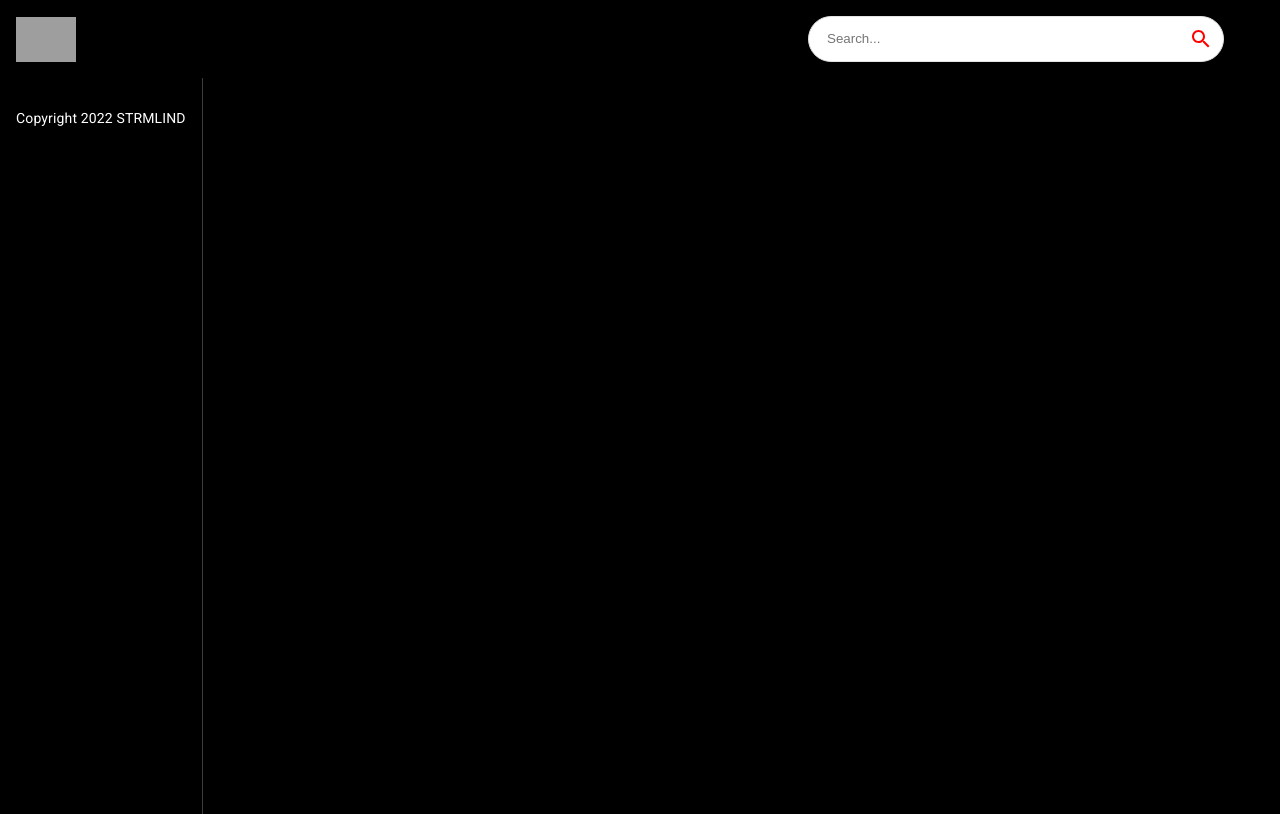
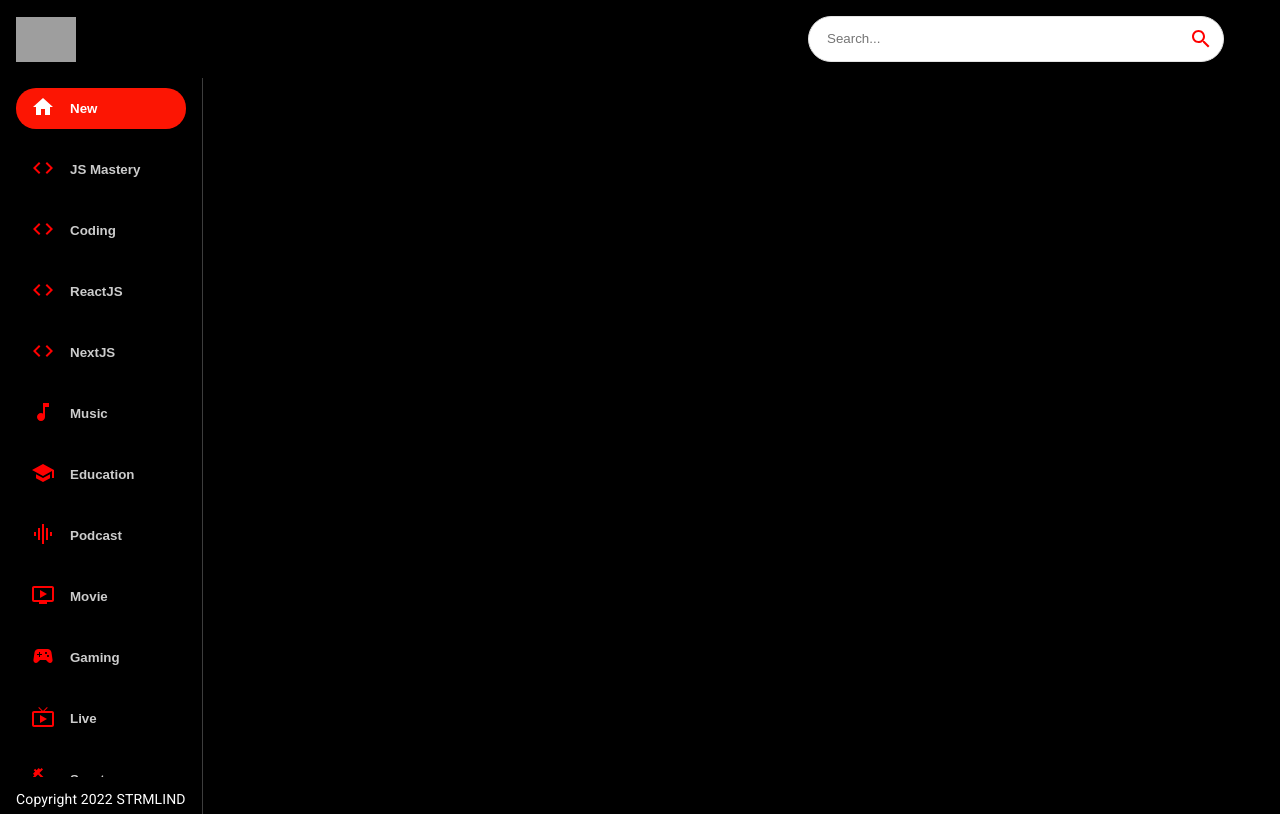
Before and after one commit to MetaSource/YoutubeClone, a React (Create React App) app: page / in a window 1280 px wide. Built offline with nearby package versions, Linux system fonts and the light colour scheme; grey boxes are pictures that could not be loaded.

Commit message:
implement Sidebar component

```diff
--- a/src/components/Feed.jsx
+++ b/src/components/Feed.jsx
@@ -1,6 +1,8 @@
 import React from 'react'
 import { useState, useEffect } from 'react'
 import {Box, Stack, Typography} from '@mui/material'
+import Sidebar from './Sidebar'
+
 
 
 const Feed = () => {
@@ -10,7 +12,7 @@
                 height: {sx: 'auto', md: '92vh'},
                 borderRight: '1px solid #3d3d3d',
                 px : {sx: 0, md:2}}}>
-            SideBar
+            <Sidebar/>
             <Typography className="copyright" variant="body2" sx={{mt: 1.5, color: '#fff'}}>
                 Copyright 2022 STRMLIND
             </Typography>
--- a/src/components/Sidebar.jsx
+++ b/src/components/Sidebar.jsx
@@ -1,9 +1,27 @@
+import { Stack } from '@mui/material'
 import React from 'react'
+import { categories } from '../utils/constants'
+const selectedCategory = 'New'
 
-const Sidebar = () => {
-  return (
-    <div>Sidebar</div>
-  )
-}
+const Sidebar = () => (
+  <Stack
+    direction="row"
+    sx={{
+        overflow: "auto",
+        height: {sx: 'auto', md: '95%'},
+        flexDirection: {md: 'column'},
+    }}
+  >
+      { categories.map( (category)=> (
+          <button
+            className="category-btn"
+            key = {category.name}
+            style={{background: category.name === selectedCategory && '#FC1503', color: 'white'}}>
+              <span style={{color: category.name === selectedCategory? 'white' : 'red', marginRight: 15}}>{category.icon}</span>
+              <span style={{opacity: category.name === selectedCategory ? '1' : '0.8'}}>{category.name}</span>
+          </button>
+      ))}
+  </Stack>
+)
 
 export default Sidebar
--- a/src/components/index.js
+++ b/src/components/index.js
@@ -4,4 +4,4 @@
 export { default as SearchFeed } from './SearchFeed'
 export { default as VideoDetail } from './VideoDetail'
 export { default as SearchBar } from './SearchBar'
-export { default as SideBar } from './SideBar'
+export { default as Sidebar } from './Sidebar'
```
